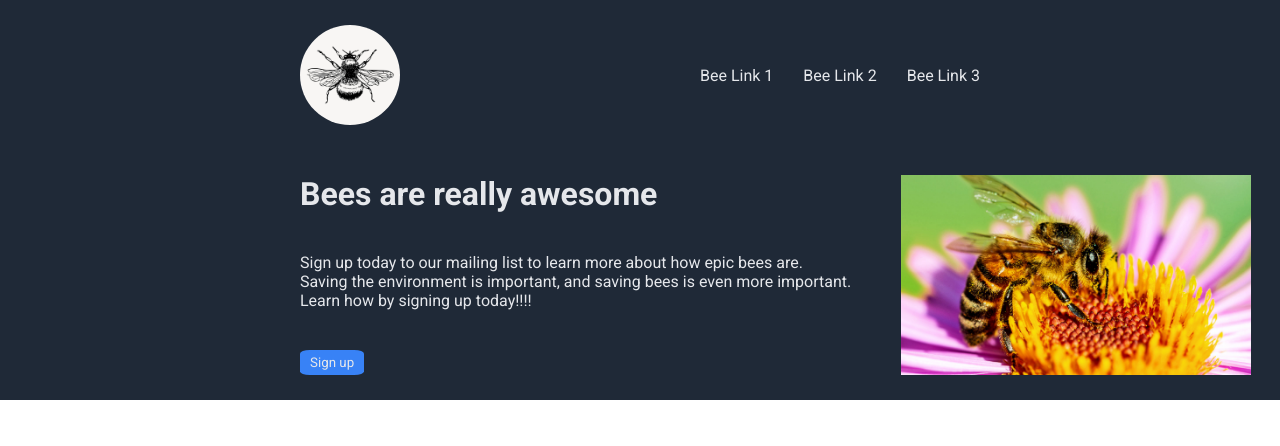
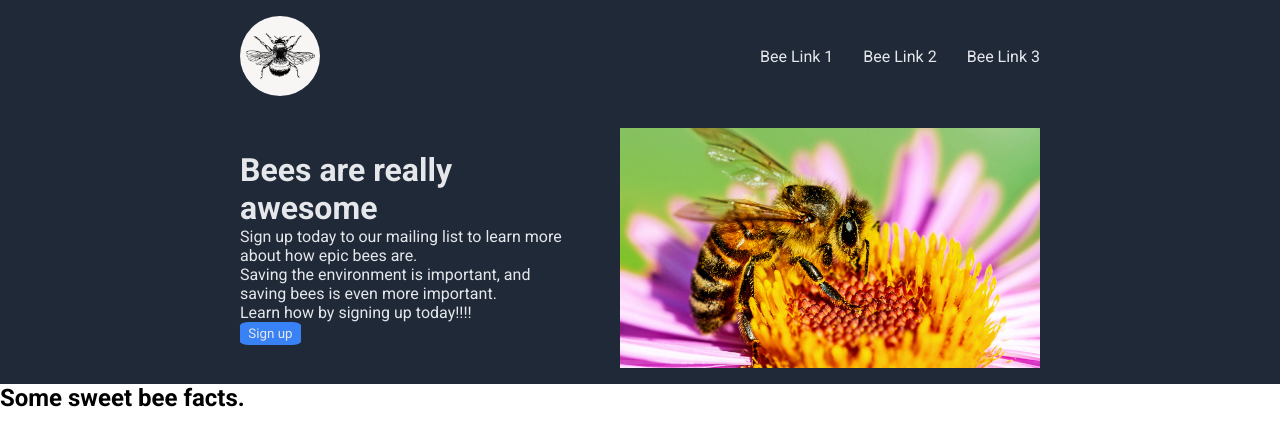
Before and after one commit to km5762/OdinWebsite, a plain HTML site: page index.html in a window 1280 px wide. Drawn offline with Linux system fonts and the light colour scheme.

Commit message:
Change units to em and made layout more reactive

```diff
--- a/index.html
+++ b/index.html
@@ -31,5 +31,11 @@
         </div>
         <img src="cutebee.jpg">
     </header>
+    <div class="beefacts">
+        <h2>Some sweet bee facts.</h2>
+        <div class="beefactsimages">
+
+        </div>
+    </div>
 </body>
 </html>
--- a/styles.css
+++ b/styles.css
@@ -4,37 +4,46 @@
     font-family: 'Roboto', sans-serif;
 }
 
+html, body {
+    height: 100%;
+}
+
 .nav, .intro {
     background-color: #1f2937;
-    height: 100px;
-    padding: 25px 300px;
+    padding: 1em 15em;
     display: flex;
     justify-content: space-between;
 }
 
+.nav {
+    height: 10%;
+}
+
 .intro {
-    height: 200px;
+    display: flex;
+    align-items: center;
 }
 
 .logo {
     border-radius: 50%;
+    height: auto;
 }
 
 .nav .links a {
     text-decoration: none;
-    size: 18px;
+    size: 1.125em;
 }
 
 .nav .links {
     align-self: center;
     display: flex;
-    gap: 30px;
+    gap: 1.875em;
     flex-shrink: 0;
-    margin-left: 50px;
+    margin-left: 3.125em;
 }
 
 .intro .signupblock h1 {
-    size: 48px;
+    size: 3em;
     font-weight: bold;
 }
 
@@ -42,13 +51,12 @@
     display: flex;
     flex-direction: column;
     justify-content: space-between;
-    flex-shrink: 0;
 }
 
 .intro button {
     background-color: #3882f6;
     border: none;
-    padding: 5px 10px;
+    padding: 0.313em 0.625em;
     border-radius: 15%;
 }
 
@@ -57,6 +65,6 @@
 }
 
 .intro img {
-    height: auto;
-    margin-left: 50px;
+    max-height: 15em;
+    margin-left: 3.125em;
 }
```
